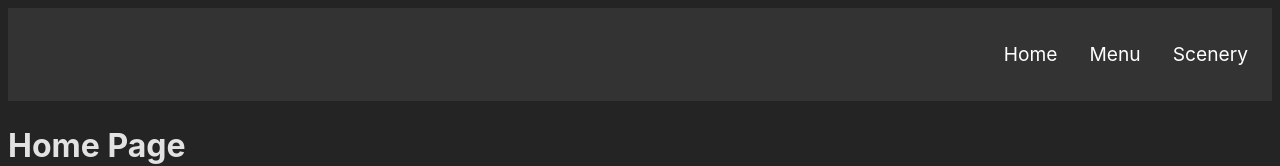
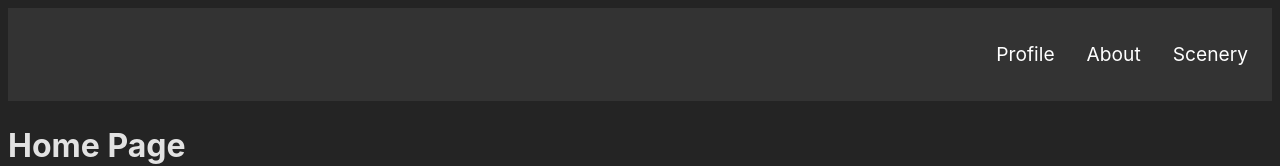
Before and after one commit to NAMADAJR/Porfolio, a React (Vite) app: page /home in a window 1280 px wide. Shown: the top 166 px of the page. Built offline with nearby package versions, Linux system fonts and the light colour scheme.

Commit message:
Changer the navlink names

```diff
--- a/src/components/Navbar.jsx
+++ b/src/components/Navbar.jsx
@@ -7,10 +7,10 @@ const Navbar = () => {
       <nav className="navbar">
         <ul>
           <li>
-            <NavLink to="/home">Home</NavLink>
+            <NavLink to="/home">Profile</NavLink>
           </li>
           <li>
-            <NavLink to="/menu">Menu</NavLink>
+            <NavLink to="/about">About</NavLink>
           </li>
           <li>
             <NavLink to="/scenery">Scenery</NavLink>
```
